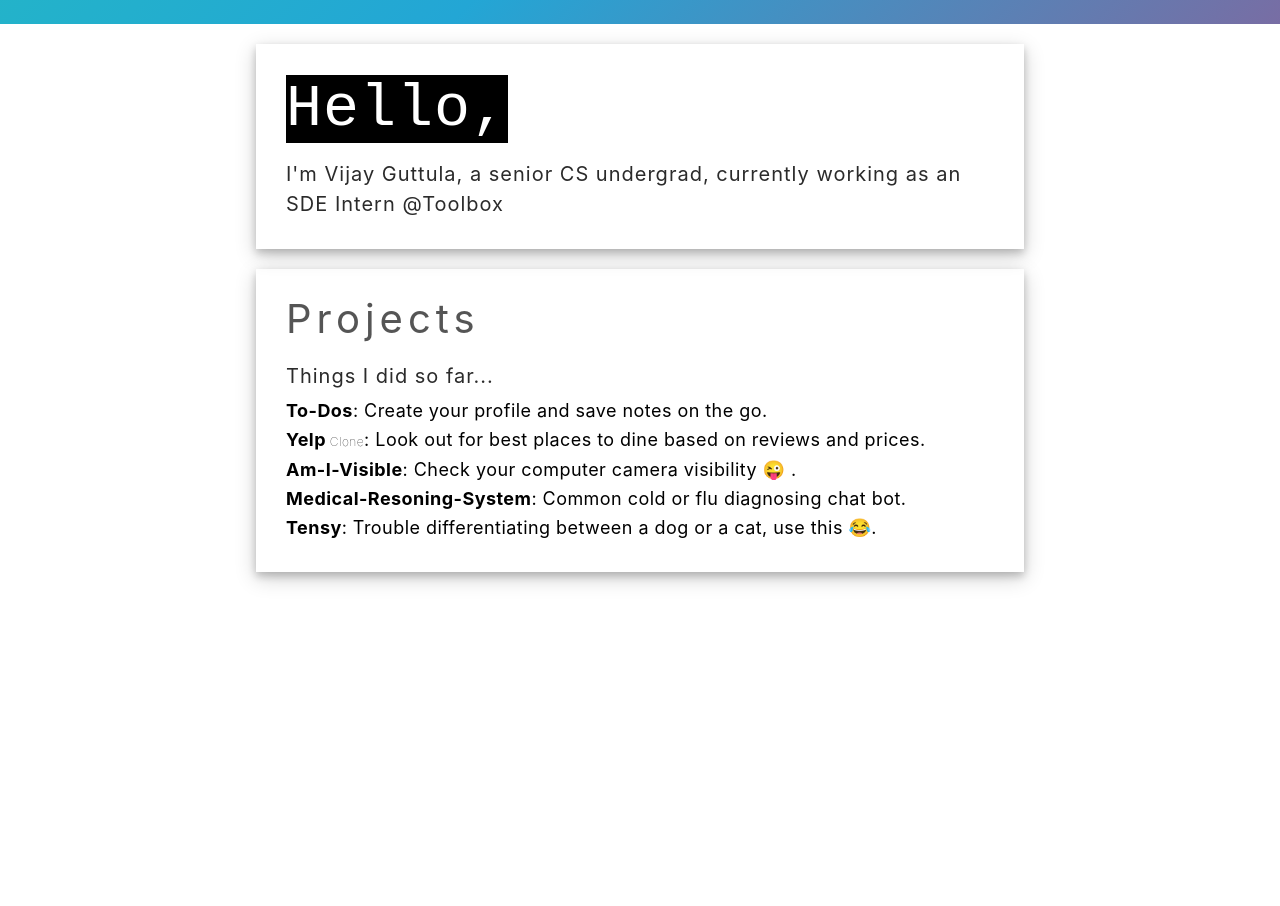
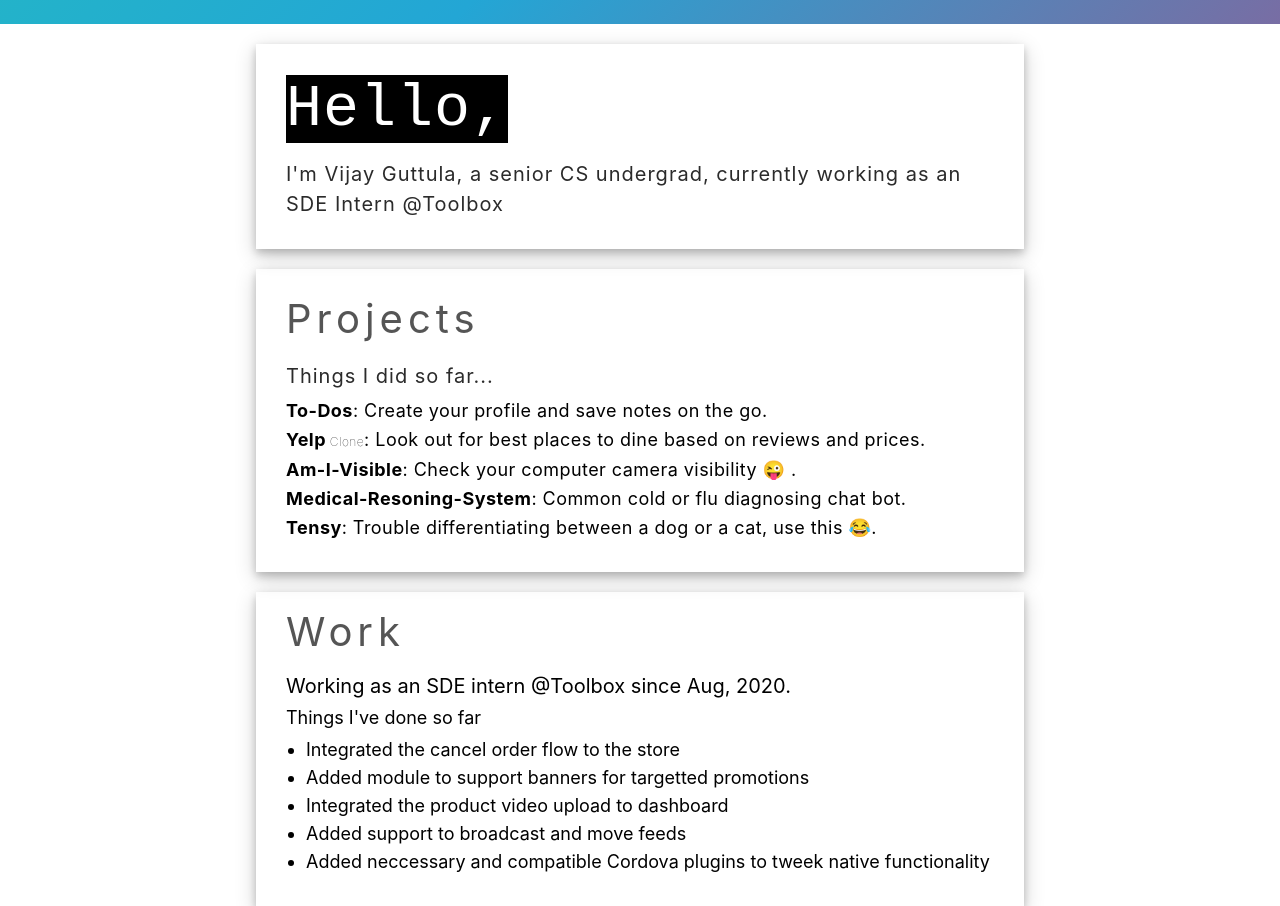
Before and after one commit to vijay-guttula/personal-portfolio, a React (Create React App) app: page / in a window 1280 px wide. Before the commit the page ends 800 px from the top, so only its background shows below. Built offline with nearby package versions, Linux system fonts and the light colour scheme.

Commit message:
work done

```diff
--- a/src/App.js
+++ b/src/App.js
@@ -1,6 +1,7 @@
 import './App.css';
 import Intro from './components/Intro/Intro';
 import Projects from './components/Projects/Projects';
+import Work from './components/Work/Work';
 
 function App() {
   return (
@@ -12,6 +13,9 @@ function App() {
       <div className='md:container md:mx-auto subpixel-antialiased Container'>
         <Projects />
       </div>
+      <div className='md:container md:mx-auto subpixel-antialiased Container'>
+        <Work />
+      </div>
     </>
   );
 }
--- /dev/null
+++ b/src/components/Work/Work.jsx
@@ -0,0 +1,25 @@
+import React from 'react';
+
+const Work = () => {
+  return (
+    <div>
+      <div className='title text-4xl'>Work</div>
+      <div className='subtitle text-xl mt-5'>
+        Working as an SDE intern @Toolbox since Aug, 2020.
+      </div>
+      <div className='subtitle text-lg mt-1'>Things I've done so far</div>
+      <ul className='list-disc text-lg mt-1 ml-5'>
+        <li>Integrated the cancel order flow to the store</li>
+        <li>Added module to support banners for targetted promotions</li>
+        <li>Integrated the product video upload to dashboard</li>
+        <li>Added support to broadcast and move feeds</li>
+        <li>
+          Added neccessary and compatible Cordova plugins to tweek native
+          functionality
+        </li>
+      </ul>
+    </div>
+  );
+};
+
+export default Work;
```
